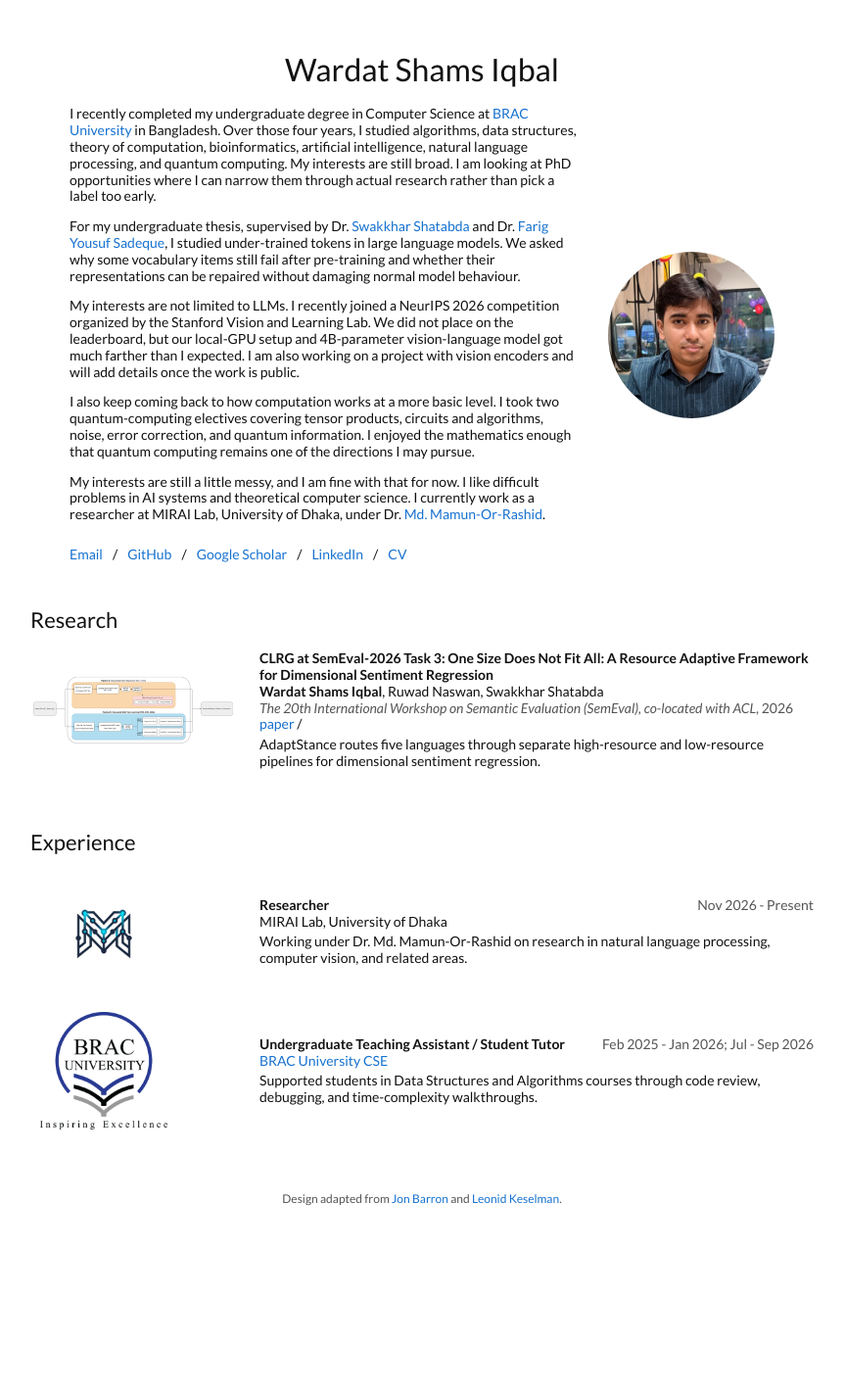
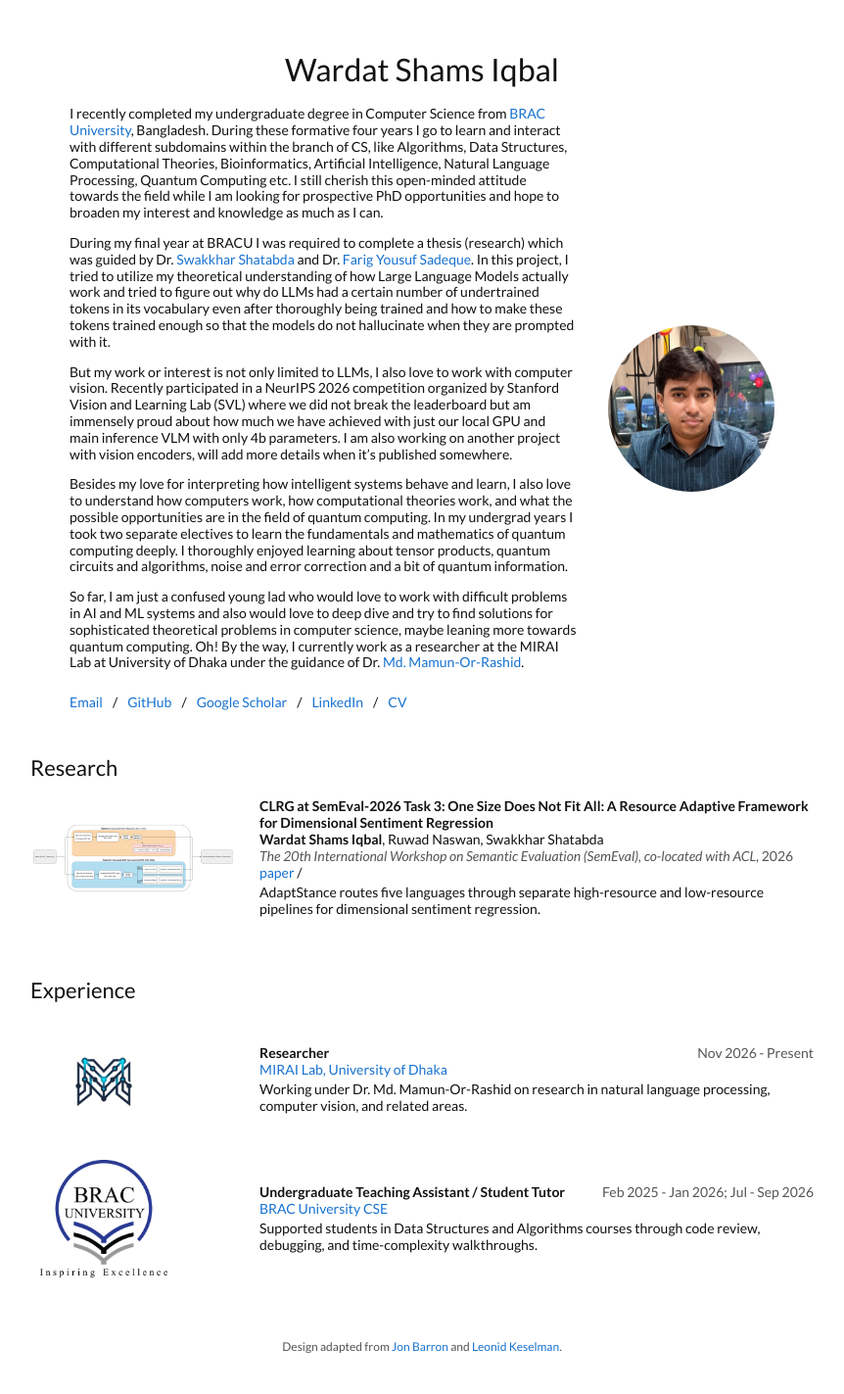
Before and after one commit to pineconedad/pineconedad.github.io, a Jekyll site: the page built from index.html, in a window 1280 px wide. Shown: the whole page at 98% size, without its empty margins (209-1071 px from the left). Built offline with Jekyll 4.4.1, drawn with Linux system fonts in a browser that asks for light colours; before the commit the page ends 1272 px from its top, so only the background shows below that.

Commit message:
Update profile

```diff
--- a/_data/profile.yml
+++ b/_data/profile.yml
@@ -2,15 +2,15 @@
 photo: "/assets/images/profile/wardat-shams-iqbal.jpeg"
 photo_alt: "Wardat Shams Iqbal"
 bio: |-
-  I recently completed my undergraduate degree in Computer Science at [BRAC University](https://www.bracu.ac.bd/) in Bangladesh. Over those four years, I studied algorithms, data structures, theory of computation, bioinformatics, artificial intelligence, natural language processing, and quantum computing. My interests are still broad. I am looking at PhD opportunities where I can narrow them through actual research rather than pick a label too early.
+  I recently completed my undergraduate degree in Computer Science from [BRAC University](https://www.bracu.ac.bd/), Bangladesh. During these formative four years I go to learn and interact with different subdomains within the branch of CS, like Algorithms, Data Structures, Computational Theories, Bioinformatics, Artificial Intelligence, Natural Language Processing, Quantum Computing etc. I still cherish this open-minded attitude towards the field while I am looking for prospective PhD opportunities and hope to broaden my interest and knowledge as much as I can.
 
-  For my undergraduate thesis, supervised by Dr. [Swakkhar Shatabda](https://scholar.google.com/citations?user=2DhrWFgAAAAJ&hl=en) and Dr. [Farig Yousuf Sadeque](https://scholar.google.com/citations?user=ULNaeowAAAAJ&hl=en), I studied under-trained tokens in large language models. We asked why some vocabulary items still fail after pre-training and whether their representations can be repaired without damaging normal model behaviour.
+  During my final year at BRACU I was required to complete a thesis (research) which was guided by Dr. [Swakkhar Shatabda](https://scholar.google.com/citations?user=2DhrWFgAAAAJ&hl=en) and Dr. [Farig Yousuf Sadeque](https://scholar.google.com/citations?user=ULNaeowAAAAJ&hl=en). In this project, I tried to utilize my theoretical understanding of how Large Language Models actually work  and tried to figure out why do LLMs had a certain number of undertrained tokens in its vocabulary even after thoroughly being trained and how to make these tokens trained enough so that the models do not hallucinate when they are prompted with it.
 
-  My interests are not limited to LLMs. I recently joined a NeurIPS 2026 competition organized by the Stanford Vision and Learning Lab. We did not place on the leaderboard, but our local-GPU setup and 4B-parameter vision-language model got much farther than I expected. I am also working on a project with vision encoders and will add details once the work is public.
+  But my work or interest is not only limited to LLMs, I also love to work with computer vision. Recently participated in a NeurIPS 2026 competition organized by Stanford Vision and Learning Lab (SVL) where we did not break the leaderboard but am immensely proud about how much we have achieved with just our local GPU and main inference VLM with only 4b parameters. I am also working on another project with vision encoders, will add more details when it’s published somewhere.
 
-  I also keep coming back to how computation works at a more basic level. I took two quantum-computing electives covering tensor products, circuits and algorithms, noise, error correction, and quantum information. I enjoyed the mathematics enough that quantum computing remains one of the directions I may pursue.
+  Besides my love for interpreting how intelligent systems behave and learn, I also love to understand how computers work, how computational theories work, and what the possible opportunities are in the field of quantum computing. In my undergrad years I took two separate electives to learn the fundamentals and mathematics of quantum computing deeply. I thoroughly enjoyed learning about tensor products, quantum circuits and algorithms, noise and error correction and a bit of quantum information.
 
-  My interests are still a little messy, and I am fine with that for now. I like difficult problems in AI systems and theoretical computer science. I currently work as a researcher at MIRAI Lab, University of Dhaka, under Dr. [Md. Mamun-Or-Rashid](https://scholar.google.com/citations?hl=en&user=OUanlWAAAAAJ).
+  So far, I am just a confused young lad who would love to work with difficult problems in AI and ML systems and also would love to deep dive and try to find solutions for sophisticated theoretical problems in computer science, maybe leaning more towards quantum computing. Oh! By the way, I currently work as a researcher at the MIRAI Lab at University of Dhaka under the guidance of Dr. [Md. Mamun-Or-Rashid](https://scholar.google.com/citations?hl=en&user=OUanlWAAAAAJ).
 
 email: "wardat.shams.iqbal@g.bracu.ac.bd"
 github: "https://github.com/pineconedad"
```
Also changed, not shown: _experience/mirai-lab-researcher.md (+1 -0 lines).
